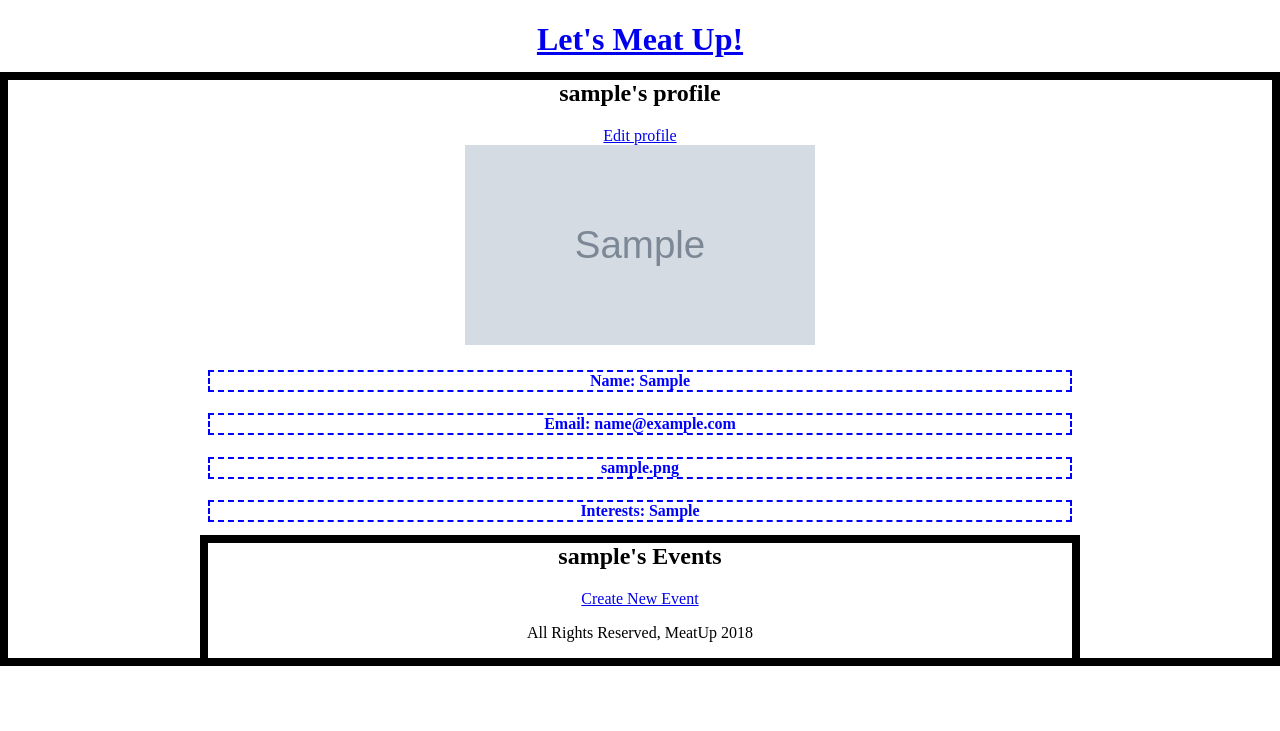
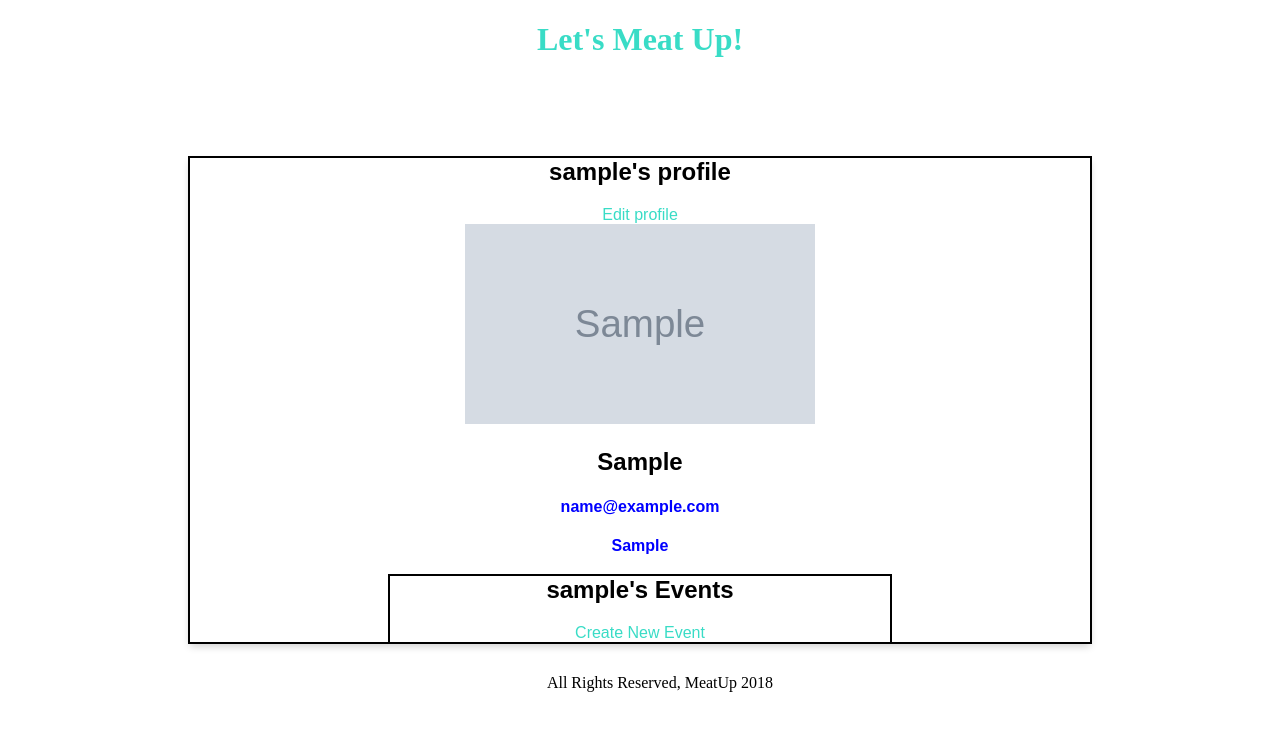
Before and after one commit to laynahgao/gaproject2-Meatup, a Django app: page /user/1/ in a window 1280 px wide. Shown: the top 731 px of the page. Run offline with Django 3.2, Linux system fonts and the light colour scheme; tables that the repository leaves empty hold one stand-in row (values such as "Sample post"); grey boxes marked "Sample" are stand-in pictures.

Commit message:
changed user model

```diff
--- a/meatup/forms.py
+++ b/meatup/forms.py
@@ -21,4 +21,4 @@ class ProfileForm(forms.ModelForm):
 
   class Meta:
     model = Profile
-    fields = ('first_name','picture', 'email', 'interest', 'photo_url')
+    fields = ('first_name','picture', 'email', 'interest',)
--- a/meatup/models.py
+++ b/meatup/models.py
@@ -10,7 +10,6 @@ class Profile(models.Model):
   email = models.EmailField(max_length=50, null=True, blank=True)
   interest = models.TextField(null=True, blank=True)
   picture= models.ImageField(upload_to='user/%Y/%m/%d/', null=True, blank=True)
-  photo_url = models.TextField(null=True, blank=True)
   updated = models.BooleanField(default=False)
 
   def __str__(self):
--- a/meatup/static/css/style.css
+++ b/meatup/static/css/style.css
@@ -10,15 +10,21 @@ footer {
 }
 h4{
   color: blue;
-  border:dashed blue 2px;
+/*  border:dashed blue 2px;*/
 
 
 }
 #profile{
   text-align: center;
-  outline: solid black 8px;
+  outline: solid black 2px;
   padding-left: 200px;
   padding-right: 200px;
+  box-shadow: 0 4px 8px 0 rgba(0, 0, 0, 0.2);
+  max-width: 500px;
+  margin: auto;
+  text-align: center;
+  font-family: arial;
+  margin-top: 100px;
 
 }
 p{
@@ -31,5 +37,9 @@ p{
 }
 #events{
   text-align: center;
-  outline: solid black 8px;
+  outline: solid black 2px;
 }
+ a {
+  text-decoration: none;
+  color: rgb(57,220,198);
+ }
--- a/meatup/templates/homepage.html
+++ b/meatup/templates/homepage.html
@@ -11,7 +11,7 @@
       {% endif %}
     </div>
 </nav>
-<a href="{% url 'user_info' id=user.id%}">Profile</a>
+<a href="{% url 'user_info' id=user.id%}">My Profile</a>
 
 <hr />
 <a href="{% url 'event_create' %}">Create New Event</a>
--- a/meatup/templates/user.html
+++ b/meatup/templates/user.html
@@ -6,42 +6,32 @@
 <div id="profile">
 <h2>{{profile.user.username}}'s profile</h2><a href="{% url 'user_edit' id=user.id %}">Edit profile</a></h2>
 
-<div class="profile-pic">
+<div class="card">
   {% if profile.picture %}
     <img src="{{ profile.picture.url }}" alt="{{ profile.user.username }}" width="350" height="200" />
   {% else %}
-    <img src="http://via.placeholder.com/350x200" alt="{{ profile.first_name }} image" />
+    <img src="/static/img/placeholder.gif" alt="{{ profile.first_name }} image" />
     {% endif %}
-<h4>Name: {{profile.first_name}}</h4>
-<!-- <div class="profile-pic">
-  {% if profile.picture %}
-    <img src="{{ profile.picture.url }}" alt="{{ profile.user.username }}" width="350" height="200" />
-  {% else %}
-    <img src="http://via.placeholder.com/350x200" alt="{{ profile.first_name }} image" />
-    {% endif %} -->
-
-
-<h4>Email: {{profile.email}}</h4>
-
-<h4 class="photo">{{profile.photo_url}}</h4>
-<h4>Interests: {{profile.interest}}</h4>
-
+<h2 class="profile-name">{{profile.first_name}}</h2>
+<h4 class="profile-email">{{profile.email}}</h4>
+<h4 class="profile-interests">{{profile.interest}}</h4>
 </div>
 <div id="events">
 <h2>{{profile.user.username}}'s  Events</h2> <a href="{% url 'event_create' %}">Create New Event</a></h2>
+</div>
+</div>
+<ul>
+    {% for event in events %}
+        <li>
+            Name:<a href="{% url 'event_detail' id=event.id %}">{{ event.event_name }}</a>
+            Location:<a href="{% url 'event_detail' id=event.id %}">{{ event.event_location }}</a>
+            Date:<a href="{% url 'event_detail' id=event.id %}">{{ event.date }}</a>
+            Time:<a href="{% url 'event_detail' id=event.id %}">{{ event.time }}</a>
+            Attendees:<a href="{% url 'event_detail' id=event.id %}">{{ event.attendees }}</a>
 
-
-{% for event in events %}
-       <li>
-           Name:<a href="{% url 'event_detail' id=event.id %}">{{ event.event_name }}</a>
-           Location:<a href="{% url 'event_detail' id=event.id %}">{{ event.event_location }}</a>
-           DateTime:<a href="{% url 'event_detail' id=event.id %}">{{ event.event_datetime }}</a>
-          <a href="{% url 'event_delete' id=event.id %}" class="delete">x</a>
-      </li>
-</div>
-
-
-{% endfor %}
+<!--             <a href="{% url 'event_delete' id=event.id %}" class="delete">x</a>
+ -->        </li>
+    {% endfor %}
 
 
 {% endblock %}
```
Also changed, not shown: meatup/templates/registration/login.html (deleted, +0 -13 lines), meatup/static/img/placeholder.gif (added), meatup/static/img/placeholder.jpg (added).
